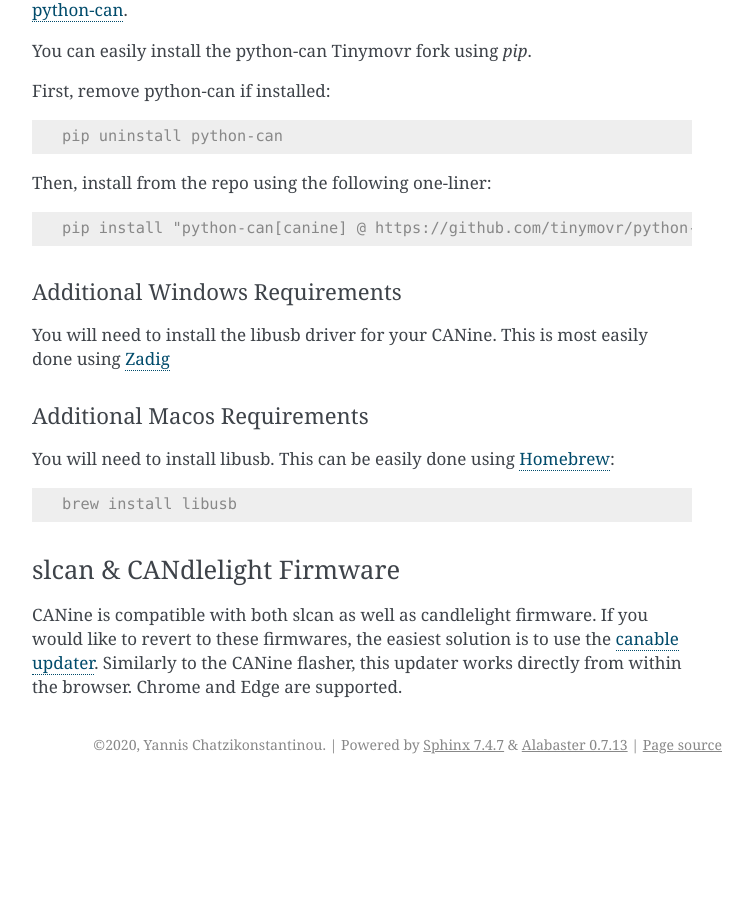
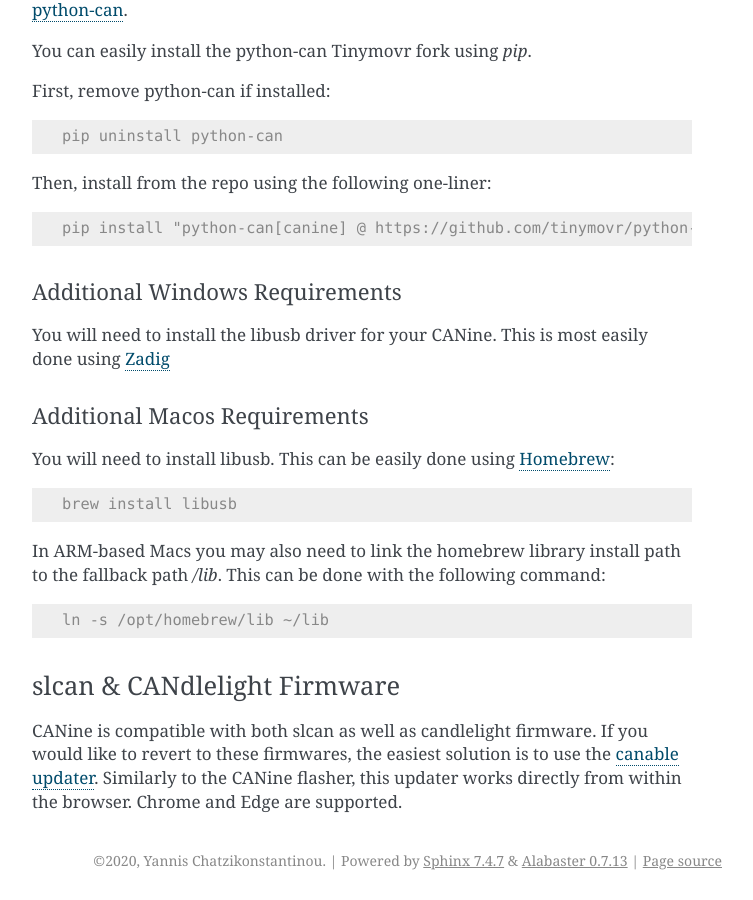
Before and after one commit to tinymovr/CANine, a Sphinx documentation site: the page built from Docs/canine.rst, in a window 1280 px wide and 900 px high, scrolled down 1650 px. Shown: the whole window, without its empty margins (388-1141 px from the left). Built offline with Sphinx 7.4.7, drawn with Linux system fonts in a browser that asks for light colours; before the commit the page ends 2434 px from its top, so only the background shows below that.

Commit message:
update install instructions

```diff
--- a/Docs/canine.rst
+++ b/Docs/canine.rst
@@ -73,6 +73,12 @@ You will need to install libusb. This can be easily done using `Homebrew <https:
 
     brew install libusb
 
+In ARM-based Macs you may also need to link the homebrew library install path to the fallback path `/lib`. This can be done with the following command:
+
+.. code-block:: console
+
+    ln -s /opt/homebrew/lib ~/lib
+
 slcan & CANdlelight Firmware
 ----------------------------
 
```
